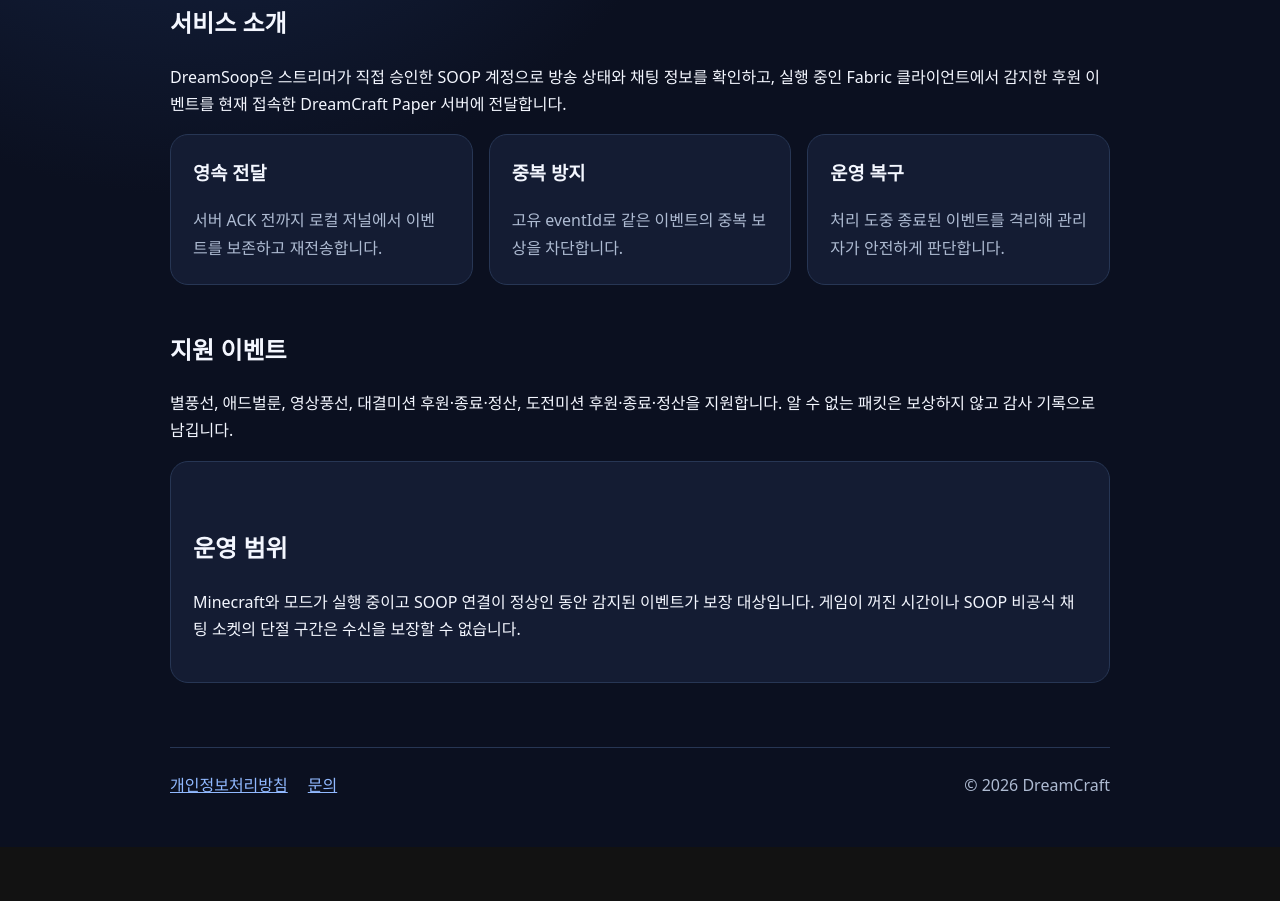
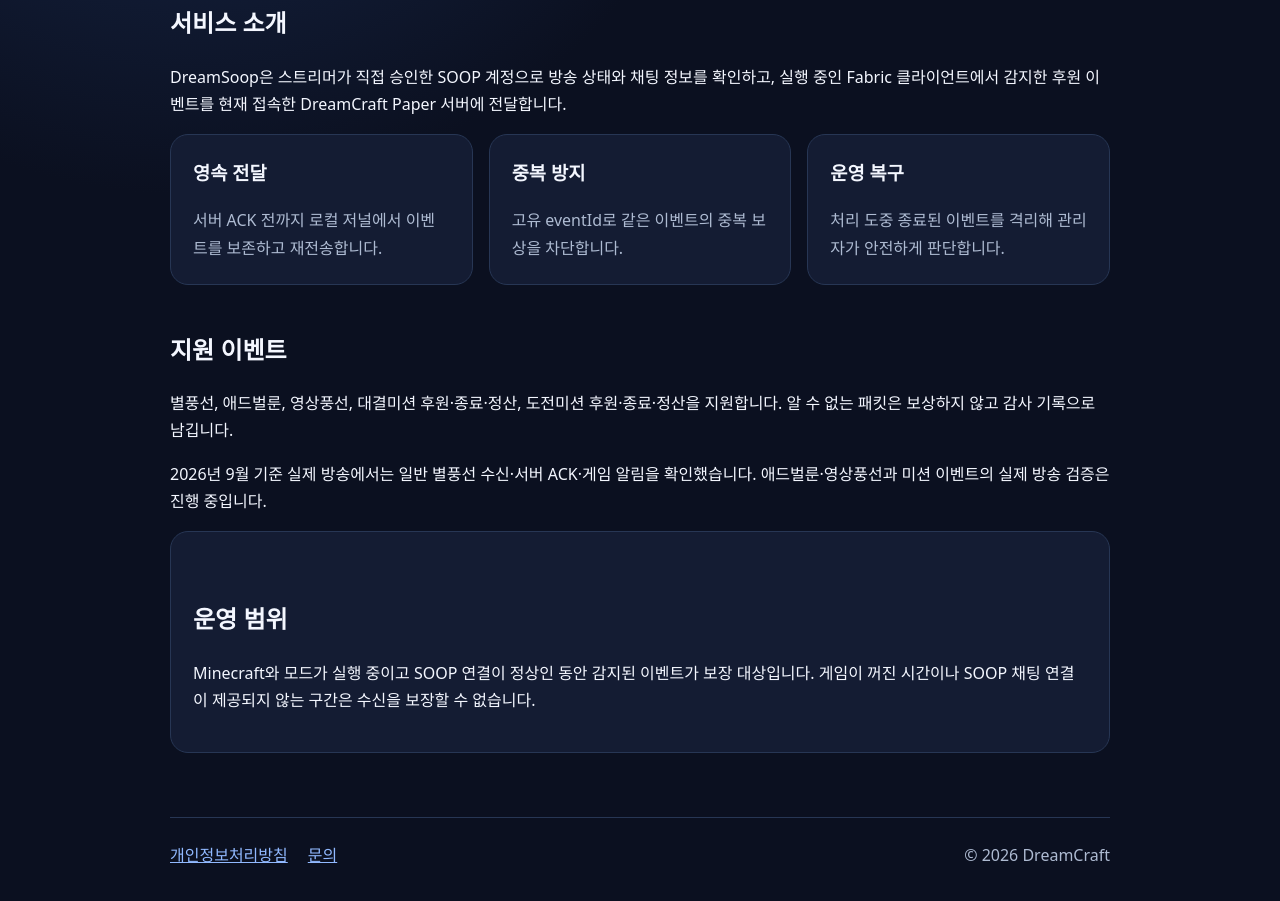
Before and after one commit to Dot0420/DreamSoop-Docs, a plain HTML site: page index.html in a window 1280 px wide. Shown: the part 381-1282 px from the top of the page. Before the commit the page ends 1228 px from the top, so only its background shows below. Drawn offline with Linux system fonts and the light colour scheme.

Commit message:
docs: clarify verified SOOP event coverage

```diff
--- a/index.html
+++ b/index.html
@@ -32,11 +32,12 @@
     <section>
       <h2>지원 이벤트</h2>
       <p>별풍선, 애드벌룬, 영상풍선, 대결미션 후원·종료·정산, 도전미션 후원·종료·정산을 지원합니다. 알 수 없는 패킷은 보상하지 않고 감사 기록으로 남깁니다.</p>
+      <p>2026년 9월 기준 실제 방송에서는 일반 별풍선 수신·서버 ACK·게임 알림을 확인했습니다. 애드벌룬·영상풍선과 미션 이벤트의 실제 방송 검증은 진행 중입니다.</p>
     </section>
 
     <section class="notice">
       <h2>운영 범위</h2>
-      <p>Minecraft와 모드가 실행 중이고 SOOP 연결이 정상인 동안 감지된 이벤트가 보장 대상입니다. 게임이 꺼진 시간이나 SOOP 비공식 채팅 소켓의 단절 구간은 수신을 보장할 수 없습니다.</p>
+      <p>Minecraft와 모드가 실행 중이고 SOOP 연결이 정상인 동안 감지된 이벤트가 보장 대상입니다. 게임이 꺼진 시간이나 SOOP 채팅 연결이 제공되지 않는 구간은 수신을 보장할 수 없습니다.</p>
     </section>
 
     <footer>
```
